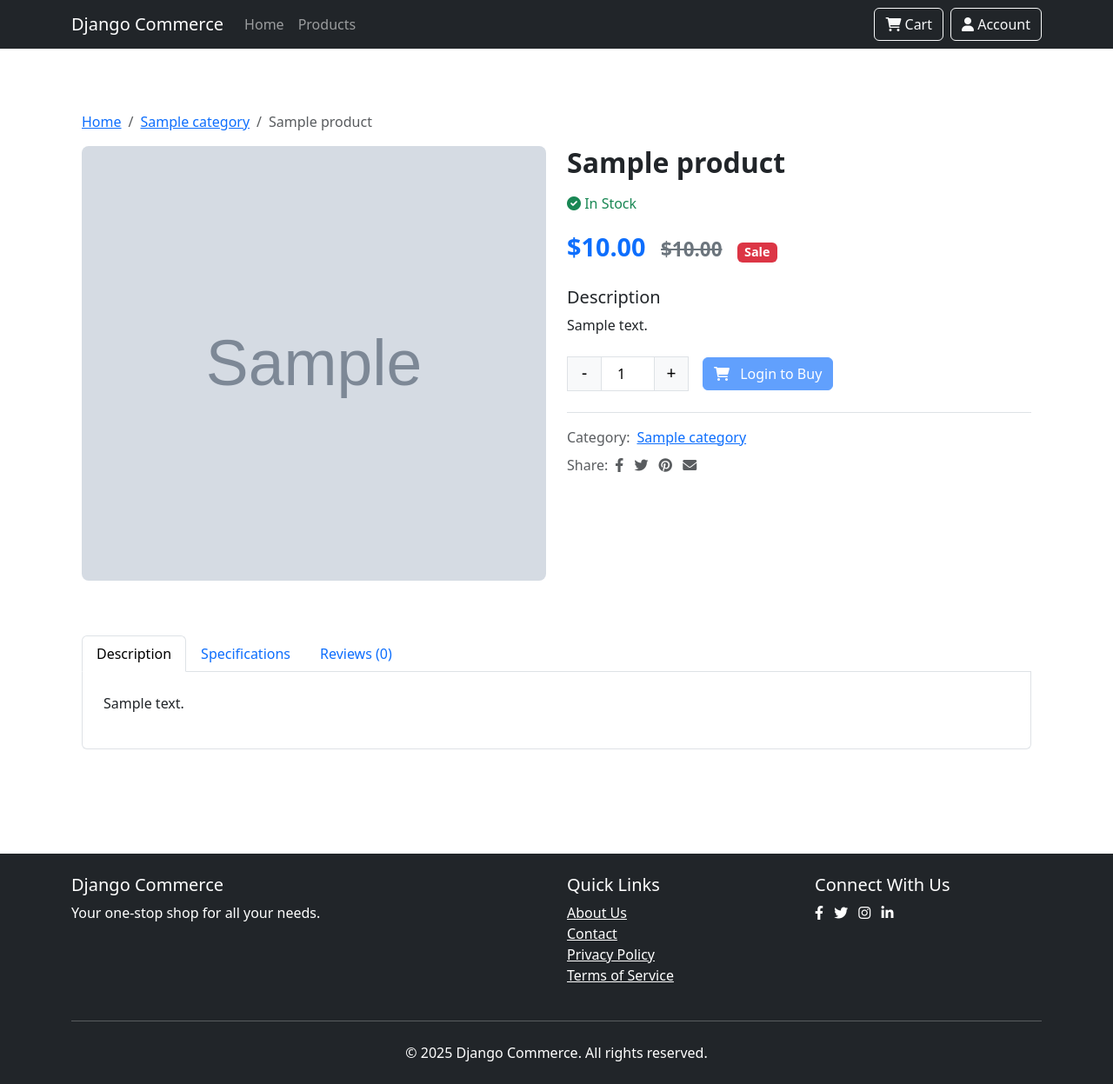
After one commit to mahimsafa/django-ecommerce, a Django app: a page that uses templates/base.html in a window 1280 px wide. The commit adds this page. Shown: the whole page at 87% size. Run offline with Django 5.2, Linux system fonts and the light colour scheme; tables that the repository leaves empty hold one stand-in row (values such as "Sample post"); grey boxes marked "Sample" are stand-in pictures.

Commit message:
feat: Implement product detail view with cart functionality

```diff
--- /dev/null
+++ b/cart/urls.py
@@ -0,0 +1,9 @@
+from django.urls import path
+from . import views
+
+app_name = 'cart'
+
+urlpatterns = [
+    path('add/<int:variant_id>/', views.add_to_cart, name='add_to_cart'),
+    path('count/', views.cart_count, name='cart_count'),
+]
--- a/cart/views.py
+++ b/cart/views.py
@@ -1,3 +1,55 @@
-from django.shortcuts import render
+from django.shortcuts import get_object_or_404, redirect
+from django.http import JsonResponse
+from django.contrib.auth.decorators import login_required
+from django.views.decorators.http import require_POST
+from django.contrib import messages
 
-# Create your views here.
+from product.models import Variant
+from store.models import Store
+from .models import Cart, CartItem
+
+@login_required
+@require_POST
+def add_to_cart(request, variant_id):
+    variant = get_object_or_404(Variant, id=variant_id, is_active=True)
+    store = variant.product.store
+    quantity = int(request.POST.get('quantity', 1))
+
+    # Get or create active cart for user and store
+    cart, created = Cart.objects.get_or_create(
+        user=request.user,
+        store=store,
+        is_active=True,
+        defaults={'store': store}
+    )
+
+    # Get or create cart item
+    cart_item, created = CartItem.objects.get_or_create(
+        cart=cart,
+        variant=variant,
+        defaults={
+            'unit_price': variant.sale_price if variant.is_on_sale else variant.default_price,
+            'quantity': 0
+        }
+    )
+
+    # Update quantity
+    cart_item.quantity += quantity
+    cart_item.save()
+
+    if request.headers.get('X-Requested-With') == 'XMLHttpRequest':
+        return JsonResponse({
+            'success': True,
+            'message': 'Item added to cart',
+            'cart_count': cart.items.count()
+        })
+
+    messages.success(request, 'Item added to cart')
+    return redirect('store_front:home')
+
+def cart_count(request):
+    if request.user.is_authenticated:
+        count = CartItem.objects.filter(cart__user=request.user, cart__is_active=True).count()
+    else:
+        count = 0
+    return JsonResponse({'count': count})
--- a/django_commerce/urls.py
+++ b/django_commerce/urls.py
@@ -23,6 +23,7 @@ from django.contrib.staticfiles.urls import staticfiles_urlpatterns
 urlpatterns = [
     path('admin/', admin.site.urls),
     path('', include('store_front.urls')),
+    path('cart/', include('cart.urls', namespace='cart')),
 ]
 
 # Serve static and media files in development
--- /dev/null
+++ b/store_front/static/js/cart.js
@@ -0,0 +1,86 @@
+document.addEventListener('DOMContentLoaded', function() {
+    // Add to cart buttons
+    document.querySelectorAll('.add-to-cart').forEach(button => {
+        button.addEventListener('click', function(e) {
+            e.preventDefault();
+            const variantId = this.dataset.variantId;
+            const quantity = this.dataset.quantity || 1;
+
+            // Show loading state
+            const originalText = this.innerHTML;
+            this.disabled = true;
+            this.innerHTML = '<span class="spinner-border spinner-border-sm" role="status" aria-hidden="true"></span> Adding...';
+
+            // Send AJAX request
+            const formData = new FormData();
+            formData.append('quantity', quantity);
+            formData.append('csrfmiddlewaretoken', getCookie('csrftoken'));
+
+            fetch(`/cart/add/${variantId}/`, {
+                method: 'POST',
+                body: formData,
+                headers: {
+                    'X-Requested-With': 'XMLHttpRequest',
+                },
+                credentials: 'same-origin'
+            })
+            .then(response => response.json())
+            .then(data => {
+                if (data.success) {
+                    // Update cart count
+                    updateCartCount();
+                    // Show success message
+                    showToast('Success', data.message, 'success');
+                }
+            })
+            .catch(error => {
+                console.error('Error:', error);
+                showToast('Error', 'Failed to add item to cart', 'danger');
+            })
+            .finally(() => {
+                // Reset button state
+                this.disabled = false;
+                this.innerHTML = originalText;
+            });
+        });
+    });
+
+    // Update cart count on page load
+    updateCartCount();
+
+    // Function to update cart count in the navbar
+    function updateCartCount() {
+        fetch('/cart/count/')
+            .then(response => response.json())
+            .then(data => {
+                const cartCountBadge = document.querySelector('.cart-count');
+                if (cartCountBadge) {
+                    cartCountBadge.textContent = data.count || '0';
+                    cartCountBadge.style.display = data.count > 0 ? 'inline-block' : 'none';
+                }
+            });
+    }
+
+    // Function to show toast messages
+    function showToast(title, message, type = 'info') {
+        // You can implement a toast notification system here
+        // For now, we'll just use the browser's alert
+        alert(`${title}: ${message}`);
+    }
+
+    // Function to get CSRF token from cookies
+    function getCookie(name) {
+        let cookieValue = null;
+        if (document.cookie && document.cookie !== '') {
+            const cookies = document.cookie.split(';');
+            for (let i = 0; i < cookies.length; i++) {
+                const cookie = cookies[i].trim();
+                if (cookie.substring(0, name.length + 1) === (name + '=')) {
+                    cookieValue = decodeURIComponent(cookie.substring(name.length + 1));
+                    break;
+                }
+            }
+        }
+        return cookieValue;
+    }
+});
--- /dev/null
+++ b/store_front/templates/store_front/product_detail.html
@@ -0,0 +1,359 @@
+{% extends 'base.html' %}
+
+{% block extra_css %}
+<style>
+    .product-gallery {
+        display: flex;
+        flex-direction: column;
+    }
+    .main-image {
+        width: 100%;
+        height: 500px;
+        object-fit: cover;
+        border-radius: 8px;
+        margin-bottom: 15px;
+    }
+    .thumbnail-container {
+        display: flex;
+        gap: 10px;
+        overflow-x: auto;
+        padding-bottom: 10px;
+    }
+    .thumbnail {
+        width: 80px;
+        height: 80px;
+        object-fit: cover;
+        border-radius: 4px;
+        cursor: pointer;
+        border: 2px solid transparent;
+        transition: all 0.3s ease;
+    }
+    .thumbnail:hover, .thumbnail.active {
+        border-color: #0d6efd;
+    }
+    .product-title {
+        font-size: 2rem;
+        font-weight: 600;
+        margin-bottom: 1rem;
+    }
+    .product-price {
+        font-size: 1.8rem;
+        font-weight: 700;
+        color: #0d6efd;
+        margin: 1rem 0;
+    }
+    .original-price {
+        text-decoration: line-through;
+        color: #6c757d;
+        font-size: 1.4rem;
+        margin-left: 10px;
+    }
+    .sale-badge {
+        font-size: 0.9rem;
+        padding: 0.25rem 0.5rem;
+        margin-left: 10px;
+    }
+    .variant-selector {
+        margin: 1.5rem 0;
+    }
+    .variant-option {
+        display: inline-block;
+        margin-right: 10px;
+        margin-bottom: 10px;
+    }
+    .variant-option input[type="radio"] {
+        display: none;
+    }
+    .variant-option label {
+        display: block;
+        padding: 8px 15px;
+        border: 1px solid #dee2e6;
+        border-radius: 4px;
+        cursor: pointer;
+        transition: all 0.3s ease;
+    }
+    .variant-option input[type="radio"]:checked + label {
+        border-color: #0d6efd;
+        background-color: #e7f1ff;
+        color: #0d6efd;
+    }
+    .quantity-selector {
+        display: flex;
+        align-items: center;
+        margin: 1.5rem 0;
+    }
+    .quantity-btn {
+        width: 40px;
+        height: 40px;
+        border: 1px solid #dee2e6;
+        background: #f8f9fa;
+        font-size: 1.2rem;
+        cursor: pointer;
+    }
+    .quantity-input {
+        width: 60px;
+        height: 40px;
+        text-align: center;
+        border: 1px solid #dee2e6;
+        border-left: none;
+        border-right: none;
+    }
+    .related-products {
+        margin-top: 4rem;
+    }
+    .related-product-card {
+        transition: transform 0.3s ease;
+    }
+    .related-product-card:hover {
+        transform: translateY(-5px);
+    }
+</style>
+{% endblock %}
+
+{% block content %}
+<div class="container py-5">
+    <nav aria-label="breadcrumb">
+        <ol class="breadcrumb">
+            <li class="breadcrumb-item"><a href="{% url 'store_front:home' %}">Home</a></li>
+            {% if product.category %}
+                <li class="breadcrumb-item"><a href="#">{{ product.category.name }}</a></li>
+            {% endif %}
+            <li class="breadcrumb-item active" aria-current="page">{{ product.name }}</li>
+        </ol>
+    </nav>
+
+    <div class="row">
+        <!-- Product Images -->
+        <div class="col-lg-6">
+            <div class="product-gallery">
+                <img id="mainImage" src="{{ product.images.first.image.url|default:'/static/images/placeholder-product.png' }}"
+                     alt="{{ product.name }}" class="main-image">
+                {% if product.images.count > 1 %}
+                <div class="thumbnail-container">
+                    {% for image in product.images.all %}
+                    <img src="{{ image.image.url }}"
+                         alt="{{ product.name }} - Image {{ forloop.counter }}"
+                         class="thumbnail {% if forloop.first %}active{% endif %}"
+                         onclick="changeImage('{{ image.image.url }}', this)">
+                    {% endfor %}
+                </div>
+                {% endif %}
+            </div>
+        </div>
+
+        <!-- Product Info -->
+        <div class="col-lg-6">
+            <h1 class="product-title">{{ product.name }}</h1>
+
+            <div class="product-meta mb-3">
+                {% if product.sku %}
+                <span class="text-muted me-3">SKU: {{ product.sku }}</span>
+                {% endif %}
+                <span class="text-success">
+                    <i class="fas fa-check-circle"></i> In Stock
+                </span>
+            </div>
+
+            <div class="product-price">
+                {% if default_variant.is_on_sale and default_variant.sale_price %}
+                    ${{ default_variant.sale_price }}
+                    <span class="original-price">${{ default_variant.default_price }}</span>
+                    <span class="badge bg-danger sale-badge">Sale</span>
+                {% else %}
+                    ${{ default_variant.default_price }}
+                {% endif %}
+            </div>
+
+            <div class="product-description mt-4">
+                <h5>Description</h5>
+                <p>{{ product.description|linebreaksbr }}</p>
+            </div>
+
+            {% if variants.count > 1 %}
+            <div class="variant-selector">
+                <h6>Options</h6>
+                <div class="d-flex flex-wrap">
+                    {% for variant in variants %}
+                    <div class="variant-option">
+                        <input type="radio" id="variant-{{ variant.id }}"
+                               name="variant"
+                               value="{{ variant.id }}"
+                               data-price="{{ variant.sale_price|default:variant.default_price }}"
+                               {% if forloop.first %}checked{% endif %}>
+                        <label for="variant-{{ variant.id }}">
+                            {{ variant.name }}
+                            {% if variant.sku %}({{ variant.sku }}){% endif %}
+                        </label>
+                    </div>
+                    {% endfor %}
+                </div>
+            </div>
+            {% endif %}
+
+            <div class="quantity-selector">
+                <button class="quantity-btn" onclick="updateQuantity(-1)">-</button>
+                <input type="number" id="quantity" value="1" min="1" class="quantity-input" readonly>
+                <button class="quantity-btn" onclick="updateQuantity(1)">+</button>
+                <button class="btn btn-primary ms-3 add-to-cart"
+                        data-variant-id="{{ default_variant.id }}"
+                        {% if not user.is_authenticated %}disabled title="Please login to add to cart"{% endif %}>
+                    <i class="fas fa-shopping-cart me-2"></i>
+                    {% if user.is_authenticated %}
+                        Add to Cart
+                    {% else %}
+                        Login to Buy
+                    {% endif %}
+                </button>
+            </div>
+
+            <div class="product-meta mt-4 pt-3 border-top">
+                <div class="d-flex align-items-center mb-2">
+                    <span class="text-muted me-2">Category:</span>
+                    <a href="#" class="text-primary">{{ product.category.name|default:"Uncategorized" }}</a>
+                </div>
+                <div class="d-flex align-items-center">
+                    <span class="text-muted me-2">Share:</span>
+                    <div class="social-links">
+                        <a href="#" class="text-muted me-2"><i class="fab fa-facebook-f"></i></a>
+                        <a href="#" class="text-muted me-2"><i class="fab fa-twitter"></i></a>
+                        <a href="#" class="text-muted me-2"><i class="fab fa-pinterest"></i></a>
+                        <a href="#" class="text-muted"><i class="fas fa-envelope"></i></a>
+                    </div>
+                </div>
+            </div>
+        </div>
+    </div>
+
+    <!-- Product Tabs -->
+    <div class="row mt-5">
+        <div class="col-12">
+            <ul class="nav nav-tabs" id="productTabs" role="tablist">
+                <li class="nav-item" role="presentation">
+                    <button class="nav-link active" id="description-tab" data-bs-toggle="tab"
+                            data-bs-target="#description" type="button" role="tab">
+                        Description
+                    </button>
+                </li>
+                <li class="nav-item" role="presentation">
+                    <button class="nav-link" id="specs-tab" data-bs-toggle="tab"
+                            data-bs-target="#specs" type="button" role="tab">
+                        Specifications
+                    </button>
+                </li>
+                <li class="nav-item" role="presentation">
+                    <button class="nav-link" id="reviews-tab" data-bs-toggle="tab"
+                            data-bs-target="#reviews" type="button" role="tab">
+                        Reviews (0)
+                    </button>
+                </li>
+            </ul>
+            <div class="tab-content p-4 border border-top-0 rounded-bottom" id="productTabsContent">
+                <div class="tab-pane fade show active" id="description" role="tabpanel">
+                    {{ product.description|linebreaks }}
+                </div>
+                <div class="tab-pane fade" id="specs" role="tabpanel">
+                    <div class="row">
+                        <div class="col-md-6">
+                            <table class="table">
+                                <tbody>
+                                    <tr>
+                                        <th scope="row" style="width: 30%;">Brand</th>
+                                        <td>{{ product.brand|default:"N/A" }}</td>
+                                    </tr>
+                                    <tr>
+                                        <th scope="row">SKU</th>
+                                        <td>{{ product.sku|default:"N/A" }}</td>
+                                    </tr>
+                                    <tr>
+                                        <th scope="row">Availability</th>
+                                        <td><span class="text-success">In Stock</span></td>
+                                    </tr>
+                                </tbody>
+                            </table>
+                        </div>
+                    </div>
+                </div>
+                <div class="tab-pane fade" id="reviews" role="tabpanel">
+                    <p>No reviews yet. Be the first to review this product!</p>
+                    <button class="btn btn-outline-primary">Write a Review</button>
+                </div>
+            </div>
+        </div>
+    </div>
+
+    <!-- Related Products -->
+    {% if related_products %}
+    <div class="related-products">
+        <h3 class="mb-4">You May Also Like</h3>
+        <div class="row">
+            {% for related in related_products %}
+            <div class="col-md-3 mb-4">
+                <div class="card h-100 related-product-card">
+                    <img src="{{ related.images.first.image.url|default:'/static/images/placeholder-product.png' }}"
+                         class="card-img-top" alt="{{ related.name }}">
+                    <div class="card-body">
+                        <h5 class="card-title">
+                            <a href="{% url 'store_front:product_detail' slug=related.slug %}" class="text-decoration-none">
+                                {{ related.name }}
+                            </a>
+                        </h5>
+                        <p class="card-text text-primary fw-bold">
+                            ${{ related.variants.first.sale_price|default:related.variants.first.default_price }}
+                            {% if related.variants.first.is_on_sale %}
+                            <small class="text-muted text-decoration-line-through ms-2">
+                                ${{ related.variants.first.default_price }}
+                            </small>
+                            {% endif %}
+                        </p>
+                    </div>
+                </div>
+            </div>
+            {% endfor %}
+        </div>
+    </div>
+    {% endif %}
+</div>
+{% endblock %}
+
+{% block extra_js %}
+<script>
+    // Change main product image when thumbnail is clicked
+    function changeImage(src, element) {
+        document.getElementById('mainImage').src = src;
+        document.querySelectorAll('.thumbnail').forEach(thumb => {
+            thumb.classList.remove('active');
+        });
+        element.classList.add('active');
+    }
+
+    // Update quantity
+    function updateQuantity(change) {
+        const input = document.getElementById('quantity');
+        let value = parseInt(input.value) + change;
+        if (value < 1) value = 1;
+        input.value = value;
+    }
+
+    // Update price when variant changes
+    document.addEventListener('DOMContentLoaded', function() {
+        const variantRadios = document.querySelectorAll('input[name="variant"]');
+        const addToCartBtn = document.querySelector('.add-to-cart');
+        const priceElement = document.querySelector('.product-price');
+
+        if (variantRadios.length > 0) {
+            variantRadios.forEach(radio => {
+                radio.addEventListener('change', function() {
+                    const price = this.getAttribute('data-price');
+                    const variantId = this.value;
+
+                    // Update price display
+                    priceElement.textContent = '$' + parseFloat(price).toFixed(2);
+
+                    // Update add to cart button with new variant
+                    addToCartBtn.setAttribute('data-variant-id', variantId);
+                });
+            });
+        }
+    });
+</script>
+{% endblock %}
--- a/store_front/urls.py
+++ b/store_front/urls.py
@@ -1,7 +1,9 @@
+from django.urls import path
+from . import views
 
-from django.urls import path
-from .views import StoreFrontView
+app_name = 'store_front'
 
 urlpatterns = [
-    path('', StoreFrontView.as_view(), name='store_front.home'),
+    path('', views.StoreFrontView.as_view(), name='home'),
+    path('product/<slug:slug>/', views.ProductDetailView.as_view(), name='product_detail'),
 ]
--- a/store_front/views.py
+++ b/store_front/views.py
@@ -1,7 +1,7 @@
-from django.shortcuts import render
-from django.views.generic import ListView, TemplateView
-from product.models import Product, Variant
-from django.db.models import Prefetch
+from django.shortcuts import render, get_object_or_404
+from django.views.generic import ListView, DetailView, TemplateView
+from django.db.models import Prefetch, Q
+from product.models import Product, Variant, Category
 
 # Create your views here.
 
@@ -28,3 +28,43 @@ class StoreFrontView(ListView):
         context = super().get_context_data(**kwargs)
         # Add any additional context data here
         return context
+
+
+class ProductDetailView(DetailView):
+    model = Product
+    template_name = 'store_front/product_detail.html'
+    context_object_name = 'product'
+    slug_url_kwarg = 'slug'
+
+    def get_queryset(self):
+        return Product.objects.filter(
+            status='published'
+        ).prefetch_related(
+            'variants',
+            'images'
+        )
+
+    def get_context_data(self, **kwargs):
+        context = super().get_context_data(**kwargs)
+        product = self.object
+
+        # Get all variants for the product
+        variants = product.variants.all()
+
+        # Get related products (products from the same category)
+        related_products = Product.objects.filter(
+            category=product.category,
+            status='published'
+        ).exclude(id=product.id).prefetch_related('variants')[:4]
+
+        # Get default variant (first variant)
+        default_variant = variants.first()
+
+        context.update({
+            'variants': variants,
+            'default_variant': default_variant,
+            'related_products': related_products,
+            'in_wishlist': False,  # You can implement wishlist functionality later
+        })
+
+        return context
--- a/templates/base.html
+++ b/templates/base.html
@@ -1,3 +1,4 @@
+{% load static %}
 <!DOCTYPE html>
 <html lang="en">
 <head>
@@ -14,23 +15,25 @@
     <!-- Navigation -->
     <nav class="navbar navbar-expand-lg navbar-dark bg-dark">
         <div class="container">
-            <a class="navbar-brand" href="{% url 'store_front.home' %}">Django Commerce</a>
+            <a class="navbar-brand" href="{% url 'store_front:home' %}">Django Commerce</a>
             <button class="navbar-toggler" type="button" data-bs-toggle="collapse" data-bs-target="#navbarNav">
                 <span class="navbar-toggler-icon"></span>
             </button>
             <div class="collapse navbar-collapse" id="navbarNav">
                 <ul class="navbar-nav me-auto">
                     <li class="nav-item">
-                        <a class="nav-link" href="{% url 'store_front.home' %}">Home</a>
+                        <a class="nav-link" href="{% url 'store_front:home' %}">Home</a>
                     </li>
                     <li class="nav-item">
                         <a class="nav-link" href="#">Products</a>
                     </li>
                 </ul>
                 <div class="d-flex">
-                    <a href="#" class="btn btn-outline-light me-2">
+                    <a href="#" class="btn btn-outline-light me-2 position-relative">
                         <i class="fas fa-shopping-cart"></i> Cart
-                        <span class="badge bg-danger ms-1">0</span>
+                        <span class="position-absolute top-0 start-100 translate-middle badge rounded-pill bg-danger cart-count" style="display: none;">
+                            0
+                        </span>
                     </a>
                     <a href="#" class="btn btn-outline-light">
                         <i class="fas fa-user"></i> Account
@@ -89,8 +92,18 @@
         </div>
     </footer>
 
+    <!-- Add CSRF token for AJAX requests -->
+    <script>
+        // Make CSRF token available to JavaScript
+        const csrftoken = document.querySelector('[name=csrfmiddlewaretoken]')?.value;
+    </script>
+
     <!-- Bootstrap JS and dependencies -->
     <script src="https://cdn.jsdelivr.net/npm/bootstrap@5.3.0/dist/js/bootstrap.bundle.min.js"></script>
+
+    <!-- Cart functionality -->
+    <script src="{% static 'js/cart.js' %}"></script>
+
     {% block extra_js %}{% endblock %}
 </body>
 </html>
```
Also changed, not shown: store_front/templates/store_front/home.html (+22 -8 lines).
